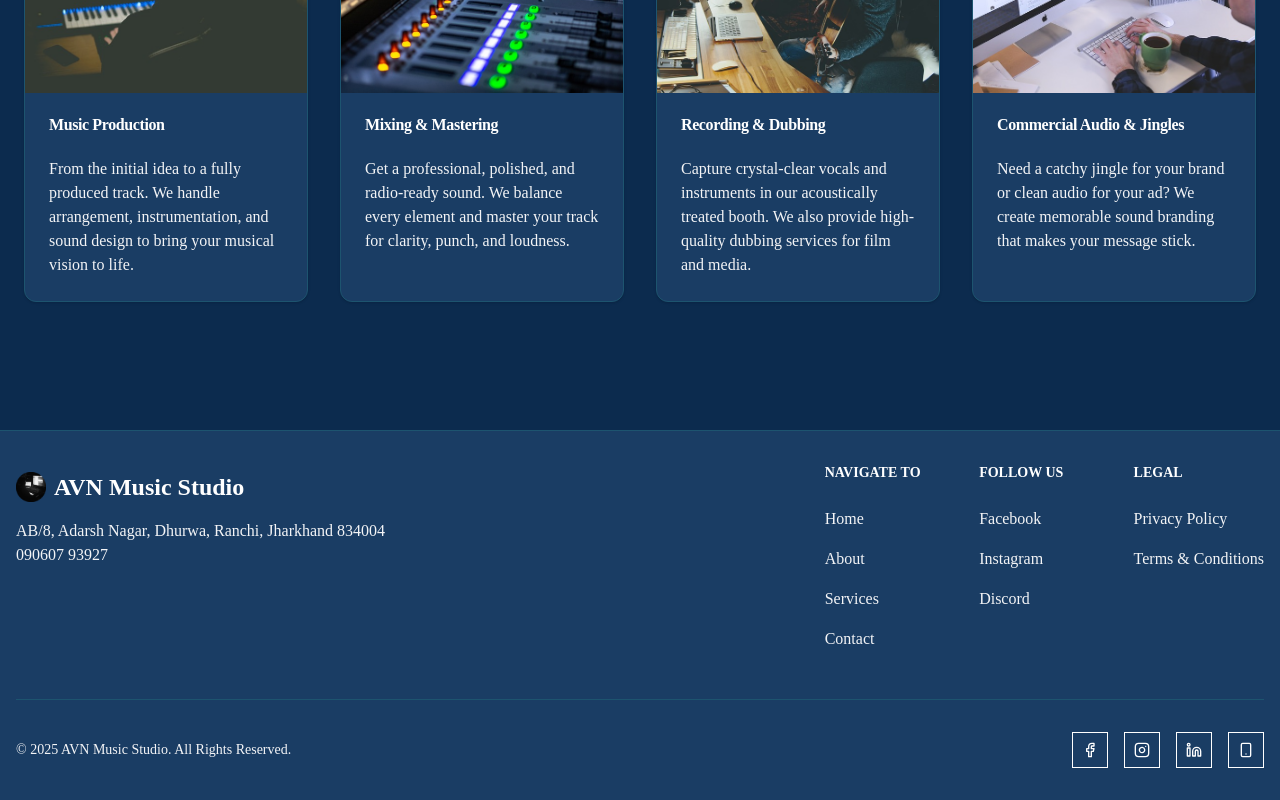
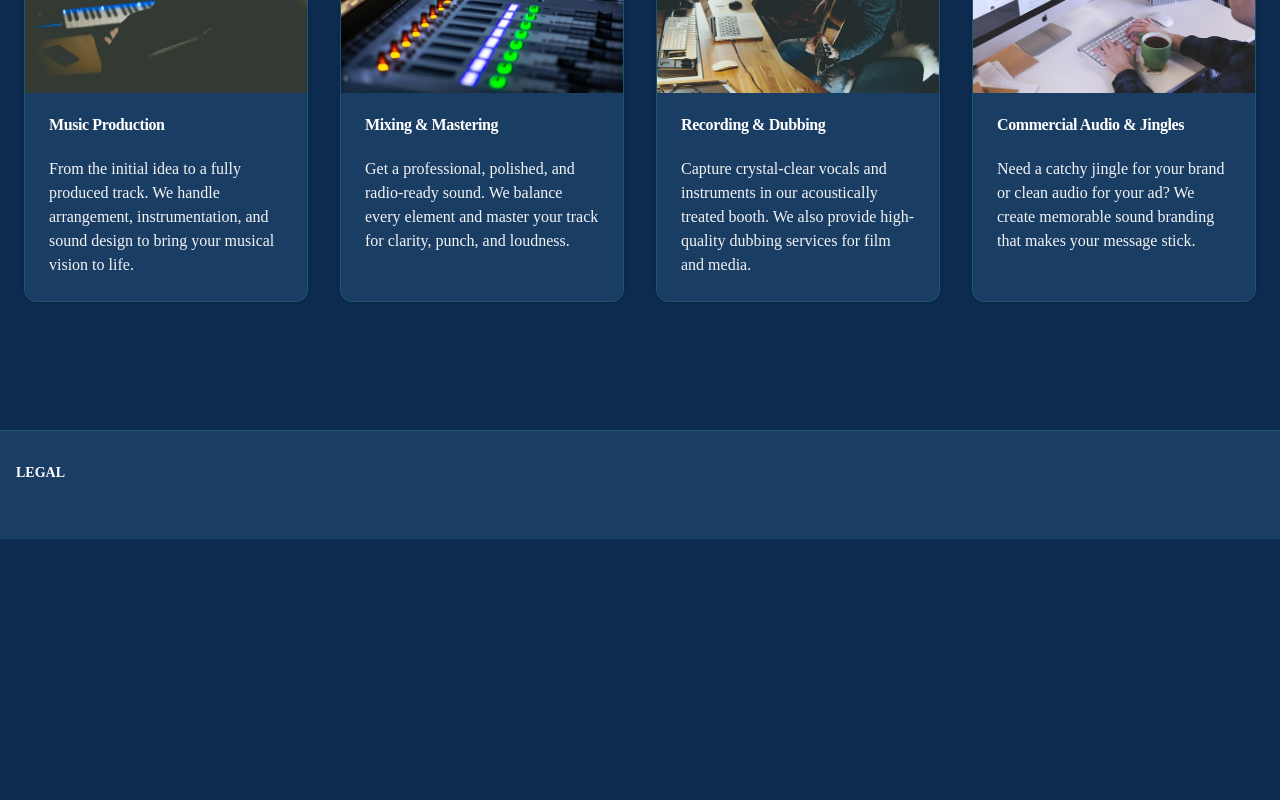
Before and after one commit to anvkup/avnproductions, a Next.js app: page / in a window 1280 px wide. Shown: the part 1811-2611 px from the top of the page. After the commit the page ends 2350 px from the top, so only its background shows below. Built offline with nearby package versions, Linux system fonts and the light colour scheme.

Commit message:
pnp n tnc removed

```diff
--- a/src/app/components/Footer.js
+++ b/src/app/components/Footer.js
@@ -1,106 +1,32 @@
-import Image from 'next/image';
-import Link from 'next/link';
-import React from 'react';
+// src/app/components/Footer.js
 
-// --- 1. (NEW) Import Shadcn Button and Lucide icons ---
-import { Button } from '@/components/ui/button';
-import { Facebook, Instagram, Linkedin, Smartphone } from 'lucide-react'; // Using Smartphone for WhatsApp
+// ... imports and function definition ...
 
 function Footer() {
     return (
-        // We add 'relative' and 'z-40' to place it on top of the hero animation
         <footer className="relative z-40 bg-white dark:bg-brand-midnight border-t border-gray-200 dark:border-brand-teal">
             <div className="mx-auto w-full max-w-screen-xl p-4 py-6 lg:py-8">
                 <div className="md:flex md:justify-between">
-                    <div className="mb-6 md:mb-0">
-                        <Link href="/" className="flex items-center">
-                            <Image src={"/image/a.png"} width={30} height={30} alt='Logo' />
-                            <span className="self-center text-2xl font-semibold whitespace-nowrap text-gray-900 dark:text-brand-white p-2">AVN Music Studio</span>
-                        </Link>
-                        <p className="mt-2 text-gray-600 dark:text-gray-100">AB/8, Adarsh Nagar, Dhurwa, Ranchi, Jharkhand 834004</p>
-                        <a href="tel:090607 93927" className="text-gray-600 dark:text-gray-100 hover:underline">090607 93927</a>
-                    </div>
+                    {/* ... other footer content ... */}
                     <div className="grid grid-cols-2 gap-8 sm:gap-6 sm:grid-cols-3">
-                        <div>
-                            <h2 className="mb-6 text-sm font-semibold text-gray-900 uppercase dark:text-brand-white">Navigate To</h2>
-                            <ul className="text-gray-600 dark:text-gray-100 font-medium">
-                                <li className="mb-4">
-                                    <Link href="/" aria-current="page" className="hover:underline">Home</Link>
-                                </li>
-                                <li className="mb-4">
-                                    <Link href="/about" className="hover:underline">About</Link>
-                                </li>
-                                <li className="mb-4">
-                                    <Link href="/services" className="hover:underline">Services</Link>
-
-                                </li>
-                                <li className="mb-4">
-                                    <Link href="/contact" className="hover:underline">Contact</Link>
-                                </li>
-                            </ul>
-                        </div>
-                        <div>
-                            <h2 className="mb-6 text-sm font-semibold text-gray-900 uppercase dark:text-brand-white">Follow us</h2>
-                            <ul className="text-gray-600 dark:text-gray-100 font-medium">
-                                <li className="mb-4">
-                                    <a href="https://www.facebook.com/profile.php?id=61566925568567" className="hover:underline ">Facebook</a>
-                                </li>
-                                <li className="mb-4">
-                                    <a href="https://www.instagram.com/avn.music1/" className="hover:underline">Instagram</a>
-                                </li>
-                                <li className="mb-4">
-                                    <a href="https://discordapp.com/users/avn.m1" className="hover:underline">Discord</a>
-                                </li>
-                            </ul>
-                        </div>
+                        {/* ... Navigate To column ... */}
                         <div>
                             <h2 className="mb-6 text-sm font-semibold text-gray-900 uppercase dark:text-brand-white">Legal</h2>
                             <ul className="text-gray-600 dark:text-gray-100 font-medium">
+                                {/* THESE LINKS ARE REMOVED TEMPORARILY */}
+                                {/*
                                 <li className="mb-4">
                                     <Link href="/pnp" className="hover:underline">Privacy Policy</Link>
                                 </li>
                                 <li>
                                     <Link href="/tnc" className="hover:underline">Terms & Conditions</Link>
                                 </li>
+                                */}
                             </ul>
                         </div>
                     </div>
                 </div>
-                <hr className="my-6 border-gray-200 sm:mx-auto dark:border-brand-teal lg:my-8" />
-                <div className="sm:flex sm:items-center sm:justify-between">
-                    <span className="text-sm text-gray-500 sm:text-center dark:text-gray-100">© 2025 <a href="https://avnmusic.shop/" className="hover:underline">AVN Music Studio</a>. All Rights Reserved.
-                    </span>
-
-                    {/* --- 2. (FIX) Replaced old SVGs with Shadcn Icon Buttons --- */}
-                    <div className="flex mt-4 sm:justify-center sm:mt-0 space-x-4">
-
-                        <Button variant="outline" size="icon" asChild>
-                          <a href="https://www.facebook.com/profile.php?id=61566925568567" target="_blank" rel="noopener noreferrer" aria-label="Facebook">
-                            <Facebook className="h-5 w-5" />
-                          </a>
-                        </Button>
-
-                        <Button variant="outline" size="icon" asChild>
-                          <a href="https.www.instagram.com/avn.music1/" target="_blank" rel="noopener noreferrer" aria-label="Instagram">
-                            <Instagram className="h-5 w-5" />
-                          </a>
-                        </Button>
-
-                        {/* Note: I'm adding the LinkedIn icon from your contact page for consistency */}
-                        <Button variant="outline" size="icon" asChild>
-                          <a href="https.www.linkedin.com/company/avn-productions1" target="_blank" rel="noopener noreferrer" aria-label="LinkedIn">
-                            <Linkedin className="h-5 w-5" />
-                          </a>
-                        </Button>
-
-                        <Button variant="outline" size="icon" asChild>
-                          <a href="https.wa.link/vcj8tv" target="_blank" rel="noopener noreferrer" aria-label="WhatsApp">
-                            <Smartphone className="h-5 w-5" />
-                          </a>
-                        </Button>
-
-                    </div>
-                </div>
+                {/* ... rest of the footer ... */}
             </div>
         </footer>
     );
```
